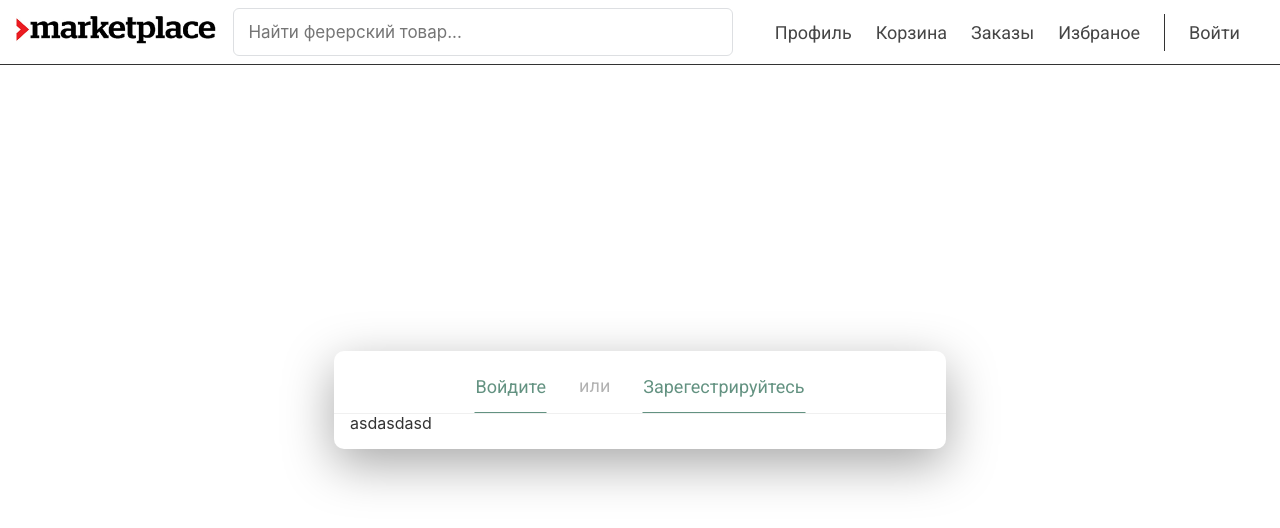
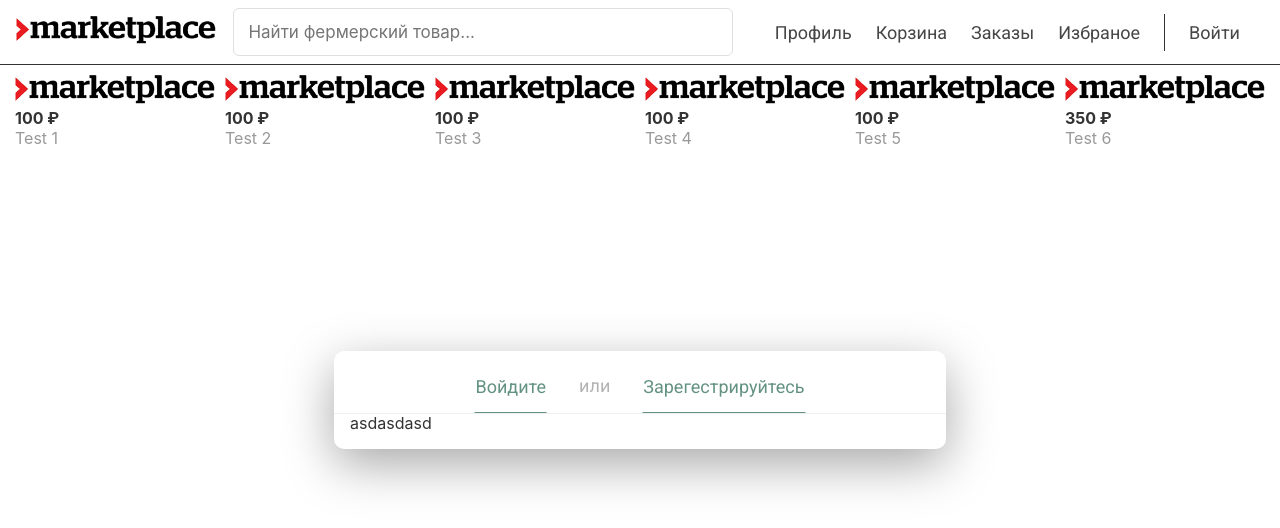
Before and after one commit to NimbleFIsh/marketplace, a Svelte app: page / in a window 1280 px wide. Shown: the top 528 px of the page. Built offline with nearby package versions, Linux system fonts and the light colour scheme; some icons are missing.

Commit message:
render cards and fix search string

```diff
--- a/src/App.svelte
+++ b/src/App.svelte
@@ -21,6 +21,6 @@
 	:global(body) {
 		margin: 0;
 		padding: 0;
-		overflow: auto;
+		overflow-x: hidden;
 	}
 </style>
--- /dev/null
+++ b/src/components/Card.svelte
@@ -0,0 +1,43 @@
+<script>
+    export let tovar;
+    let showPreviewButton = false;
+</script>
+
+<div class="card" on:mouseenter={() => showPreviewButton = true} on:mouseleave={() => showPreviewButton = false}>
+    <!-- svelte-ignore a11y-img-redundant-alt -->
+    <div class="image-conrainer">
+        {#if showPreviewButton}
+            <div class="fastPreview">Быстрый просмотр</div>
+        {/if}
+        <img src={tovar.img} alt="tovar image" />
+    </div>
+    <div class="tovar-info">
+        <div class="tovar-price">{tovar.price} ₽</div>
+        <div class="tovar-name">{tovar.name}</div>
+    </div>
+</div>
+
+<style>
+
+    .card {
+        width: 16%;
+    }
+
+    .fastPreview {
+        background-color: #fff;
+        border-radius: 15px;
+    }
+
+    .tovar-name {
+        color: #999;
+    }
+
+    .tovar-price {
+        font-weight: bold;
+    }
+
+    .image-conrainer > img {
+        width: 100%;
+    }
+
+</style>
--- a/src/components/Header.svelte
+++ b/src/components/Header.svelte
@@ -10,7 +10,7 @@
         </div>
         <div class="header-inner-search">
             <div class="search-field">
-                <input class="search-field-input" placeholder="Найти ферерский товар..." />
+                <input class="search-field-input" placeholder="Найти фермерский товар..." />
                 <div class="search-field-icon-holder">
                     <Icon class="search-field-icon" icon="bi:search" />
                 </div>
@@ -54,6 +54,7 @@
 
     .header-inner-logo {
         width: 200px;
+        cursor: pointer;
     }
 
     .header-inner-logo > img {
--- a/src/routes/Main.svelte
+++ b/src/routes/Main.svelte
@@ -1,14 +1,53 @@
 <script lang="ts">
     import Header from "../components/Header.svelte";
+    import Card from "../components/Card.svelte";
     import ModalWindow from "../components/ModalWindow.svelte";
 
-    let showModalWindow = true; // Юра, эта переключатель для окна с логиом/регистрацией🙃
+    let showModalWindow = true;
     let isLogin = true;
+
+    const tovarTest = [
+    {
+        'name': 'Test 1',
+        'price': 100,
+        'img': '/img/Logo.jpg'
+    },
+    {
+        'name': 'Test 2',
+        'price': 100,
+        'img': '/img/Logo.jpg'
+    },
+    {
+        'name': 'Test 3',
+        'price': 100,
+        'img': '/img/Logo.jpg'
+    },
+    {
+        'name': 'Test 4',
+        'price': 100,
+        'img': '/img/Logo.jpg'
+    },
+    {
+        'name': 'Test 5',
+        'price': 100,
+        'img': '/img/Logo.jpg'
+    },
+    {
+        'name': 'Test 6',
+        'price': 350,
+        'img': '/img/Logo.jpg'
+    }
+    ];
 </script>
 
 <div id="app">
     <div class="layout_page">
         <Header/>
+        <main>
+            {#each tovarTest as tovar}
+                <Card {tovar} />
+            {/each}
+        </main>
     </div>
 </div>
 <div class="popper__overlay">
@@ -63,4 +102,11 @@
         color: rgba(0, 0, 0, 0.3);
     }
 
+    main {
+        margin-top: 10px;
+        display: flex;
+        justify-content: space-between;
+        padding: 0 15px;
+    }
+
 </style>
```
